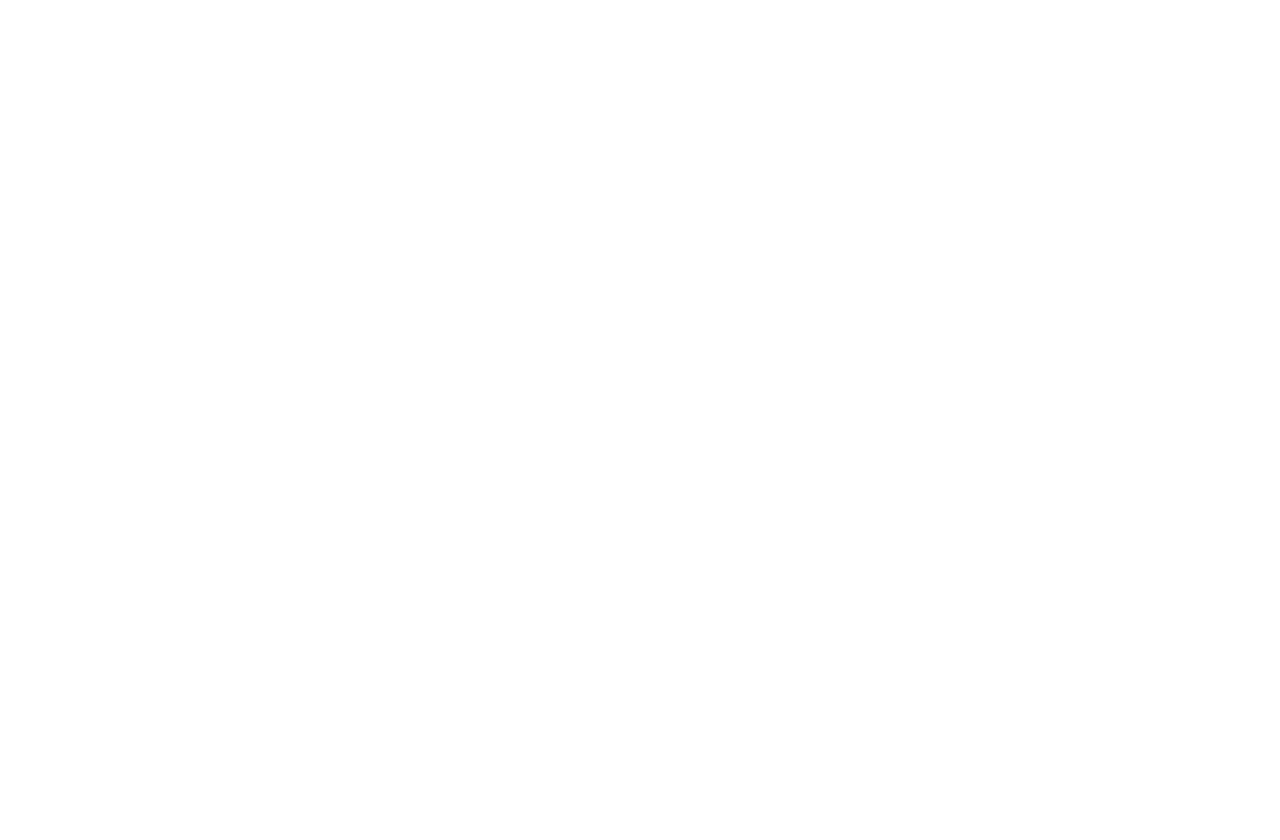
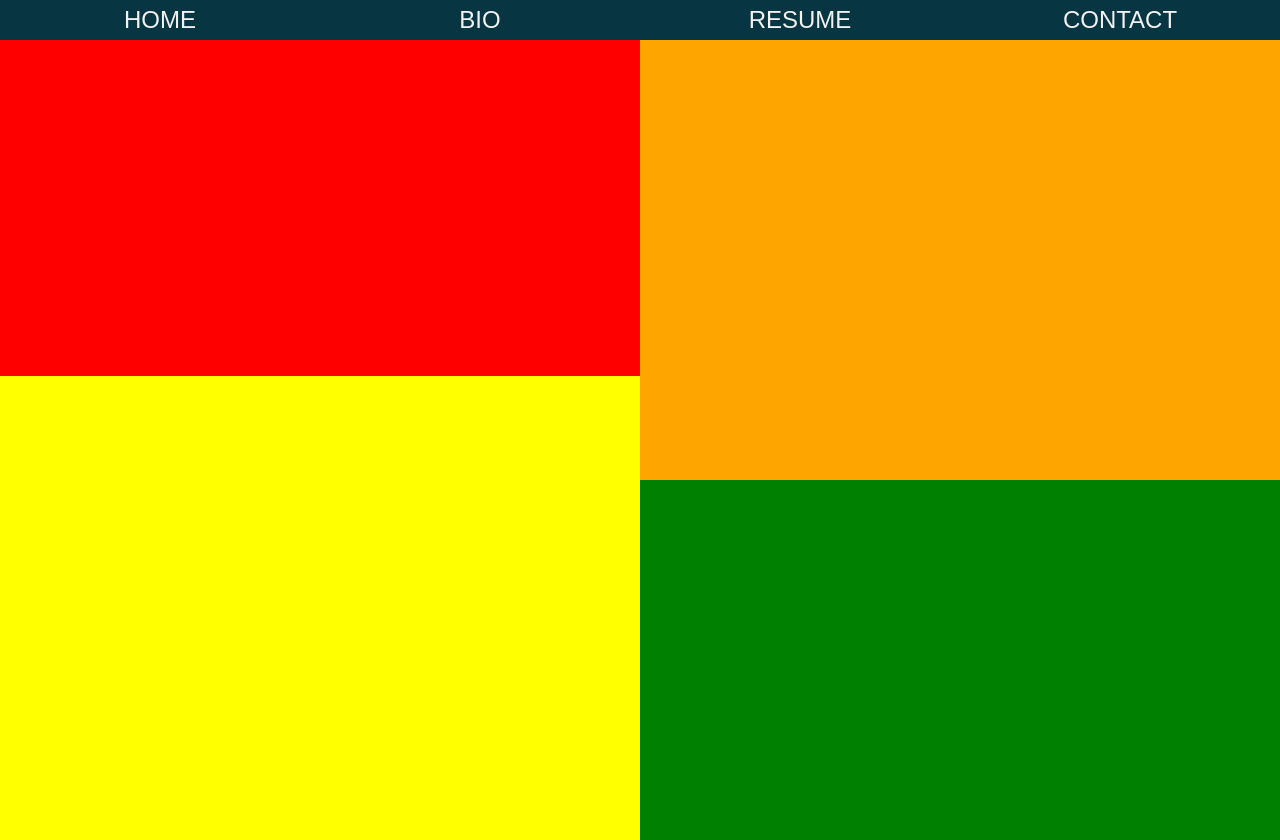
Before and after one commit to dbrotman/personal_website, a plain HTML site: page index.html in a window 1280 px wide. Before the commit the page ends 800 px from the top, so only its background shows below. Drawn offline with Linux system fonts and the light colour scheme.

Commit message:
added photo grid

```diff
--- /dev/null
+++ b/css/main.css
@@ -0,0 +1,62 @@
+body {
+  margin: 0;
+  font-family: Arial, Helvetica, sans-serif;
+  background: #002b36;
+}
+
+.nav {
+   display: flex;
+   justify-content: space-between;
+   align-items: center;
+   width: 100%;
+   background: #073642;
+   height: 2.5rem;
+   overflow: hidden;
+}
+
+.nav a {
+   width: 25%;
+   color: #f2f2f2;
+   text-align: center;
+   text-decoration: none;
+   font-size: 1.5rem;
+   vertical-align: middle;
+}
+
+.left_column {
+   width: 50%;
+   float: left;
+}
+
+.right_column {
+   width: 50%;
+   float: right;
+}
+
+.photo_grid {
+   display: inline;
+}
+
+.left_top {
+   width: 100%;
+   height: 42%;
+   background: red;
+}
+
+.right_top {
+   width: 100%;
+   height: 55%;
+   background: orange;
+}
+
+.left_bottom {
+   width: 100%;
+   height: 58%;
+   background: yellow;
+}
+
+.right_bottom {
+   width: 100%;
+   height: 45%;
+   background: green;
+}
--- a/index.html
+++ b/index.html
@@ -1,6 +1,36 @@
+<html lang="en">
 <head>
+  <meta charset="utf-8">
+
+  <title>Daniel S. Brotman</title>
+  <meta name="description" content="Person Website">
+  <meta name="author" content="Daniel S. Brotman">
+
+
+  <meta name="viewport" content="width=device-width, initial-scale=1.0">
+  <link rel="stylesheet" href="css/main.css">
 </head>
 
 <body>
+  <script src="js/scripts.js"></script>
 
+  <div class="nav" id="main_nav">
+  <a href="home.html" class="active">HOME</a>
+  <a href="bio.html">BIO</a>
+  <a href="resume.html">RESUME</a>
+  <a href="contact.html">CONTACT</a>
+ <!-- <a href="javascript:void(0);" class="icon" onclick="myFunction()"></a>-->
+  </div>
+
+  <div class="photo_grid">
+    <div class="left_column">
+      <div class="left_top"></div>
+      <div class="left_bottom"></div>
+    </div>
+    <div class="right_column">
+      <div class="right_top"></div>
+      <div class="right_bottom"></div>
+    </div>
+  </div>
 </body>
+</html>
```
